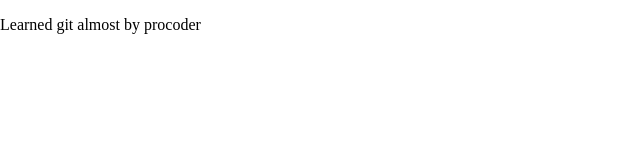
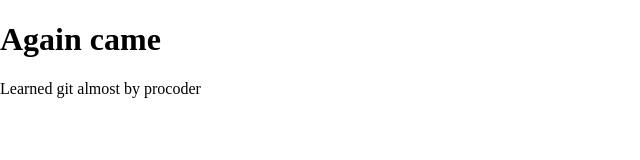
Before and after one commit to Anilroy30/learning-git, a plain HTML site: page index.html in a window 1280 px wide. Shown: the whole page, without its empty margins (0-640 px from the left). Drawn offline with Linux system fonts and the light colour scheme.

Commit message:
created h1 tag

```diff
--- a/index.html
+++ b/index.html
@@ -7,6 +7,7 @@
     <link rel="stylesheet" href="style.css">
 </head>
 <body>
+    <h1> Again came </h1>
     <p>Learned git almost by procoder</p>
 </body>
 </html>
```
